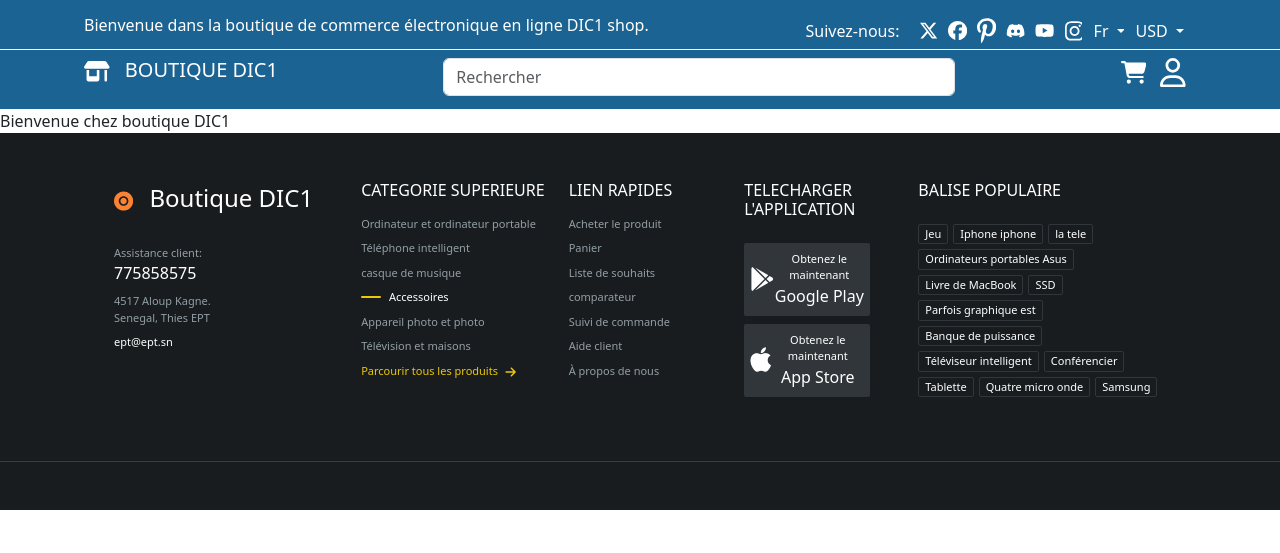
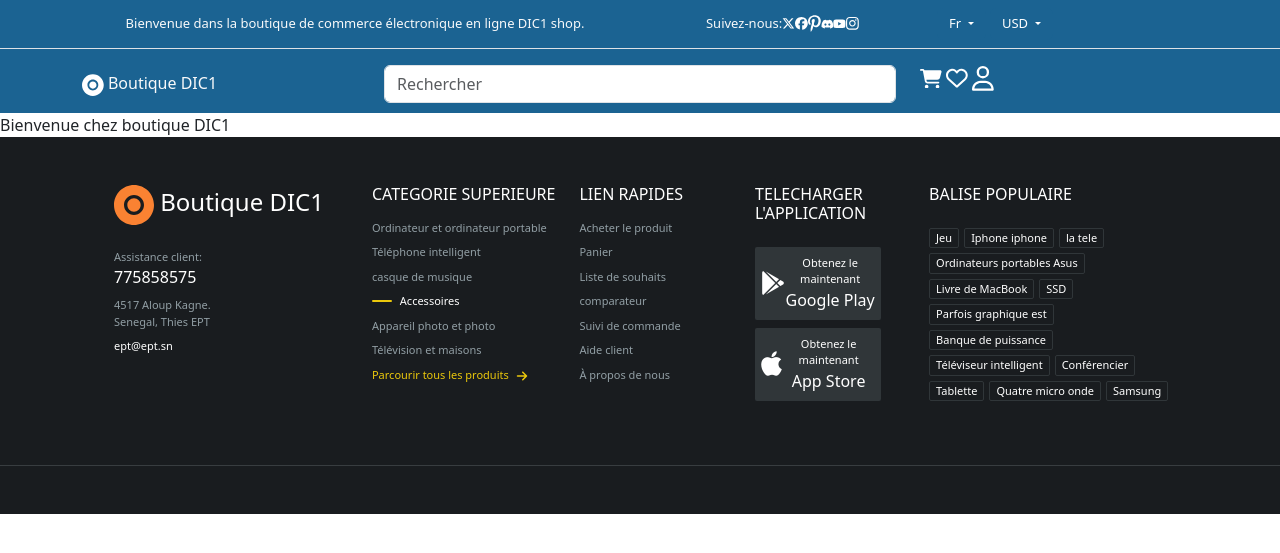
Before and after one commit to Moubarack-diop/boutiquedic1, a Django app: page / in a window 1280 px wide. Shown: the top 553 px of the page. Run offline with Django 4.2, Linux system fonts and the light colour scheme; some libraries are stand-ins or nearby versions.

Commit message:
nouvelle version du header

```diff
--- a/static/css/style.css
+++ b/static/css/style.css
@@ -2,92 +2,55 @@
     --blackColor: rgb(25, 28, 31);
     --greyColor: rgb(146, 159, 165);
     --yellowColor: rgb(235, 200, 12);
+    --blueColor:#1b6392
 }
 .small-input {
     width: 40vw !important; /* Largeur de l'input */
 }
 
-svg {
-    width: 1.5vw !important;
-    fill: white !important; /* Changer la couleur de remplissage des SVG en blanc */
-    margin-right: 10px;
+.dic{
+    font-size: 13px;
 }
 
-
-.nav-content1 {
-    display: flex;
-    justify-content: space-between; /* Espacement égal entre les éléments */
-    color: white;
-    width: 90%; /* Largeur à 100% */
-    max-width: 100%; /* Largeur maximale */
-    padding: 0 20px; /* Ajouter un espacement horizontal */
+.rs {
+    width: 1vw !important;
+    fill: white !important; /* Changer la couleur de remplissage des SVG en blanc */
 }
-
-.nav-content2 {
-    display: flex;
-    justify-content: space-between; /* Espacement égal entre les éléments */
-    color: white;
-    width: 90%; /* Largeur à 100% */
-    max-width: 90%; /* Largeur maximale */
-    margin-top: 1vh;
-    padding: 0 20px; /* Ajouter un espacement horizontal */
-
-}
-.trait{
-    border-top: 1px solid white;
-    width: 100%;
+.panier{
+    width: 1.7vw !important;
+    fill: white !important; /* Changer la couleur de remplissage des SVG en blanc */
 }
 
 
 
 .div-nav {
-    display: flex;
-    flex-direction: column;
-    align-items: center; /* Alignement horizontal */
-    background-color: #1b6392;
-    padding-top: 1vw !important;
-    padding-bottom: 1vw !important;
-
-}
+    background-color: var(--blueColor);
 
 
-
-.div-svg{
-    display: flex !important;
-    align-items: center !important;
-    justify-content: space-around !important;
-    border-right: 1px solid white;
-
-}
-.div-svg span{
-    margin-right: 1.5vw !important;
-
-}
-.panier{
-    width: 2vw !important;
-}
-.langue{
-    margin-left: -170px !important;
-}
-
-/* Style du bouton du dropdown */
-.btn-secondary {
-    background-color: #1b6392 !important;
-    color: white !important;
-    border: none !important;
 }
 
 /* Style des liens du dropdown */
 .dropdown-item {
     color: #1b6392 !important;
+    font-size: 13px;
 }
 
 /* Changement de couleur au survol des liens */
 .dropdown-item:hover {
-    background-color: #1b6392 !important;
+    background-color: var(--blueColor) !important;
     color: white !important;
 }
+/* Style du bouton du dropdown */
+.btn-secondary {
+    background-color: var(--blueColor) !important;
+    color: white !important;
+    border: none !important;
 
+
+}
+.btn-small {
+    font-size: 13px !important; /* Taille de police personnalisée */
+}
 footer{
     background-color: var(--blackColor);
     color: var(--greyColor);
--- a/templates/header.html
+++ b/templates/header.html
@@ -1,24 +1,30 @@
 {%load static%}
 <div class='div-nav'>
-    <div class='nav-content1'>
-      <span>
+
+  <div class="container text-light justify-content-center pb-2 pt-2">
+    <div class="row ">
+      <div class="col ml-4">
+        <div class="row">
+          <div class="dic col-md-6 d-flex justify-content-center align-items-center ">
+            <!-- Contenu du premier div -->
             Bienvenue dans la boutique de commerce électronique en ligne DIC1 shop.
-      </span>
-      <div class='div-svg'>
-         <span>
+          </div>
+          <div class="col-md-3 d-flex justify-content-center align-items-center ">
+            <!-- Contenu du deuxième div -->
+            <span class= ' dic mr-4 text-nowrap'>
               Suivez-nous:
               </span>
-        <svg xmlns="http://www.w3.org/2000/svg" viewBox="0 0 512 512"><!--!Font Awesome Free 6.5.2 by @fontawesome - https://fontawesome.com License - https://fontawesome.com/license/free Copyright 2024 Fonticons, Inc.--><path d="M389.2 48h70.6L305.6 224.2 487 464H345L233.7 318.6 106.5 464H35.8L200.7 275.5 26.8 48H172.4L272.9 180.9 389.2 48zM364.4 421.8h39.1L151.1 88h-42L364.4 421.8z"/></svg>
-         <svg xmlns="http://www.w3.org/2000/svg" viewBox="0 0 512 512"><!--!Font Awesome Free 6.5.2 by @fontawesome - https://fontawesome.com License - https://fontawesome.com/license/free Copyright 2024 Fonticons, Inc.--><path d="M512 256C512 114.6 397.4 0 256 0S0 114.6 0 256C0 376 82.7 476.8 194.2 504.5V334.2H141.4V256h52.8V222.3c0-87.1 39.4-127.5 125-127.5c16.2 0 44.2 3.2 55.7 6.4V172c-6-.6-16.5-1-29.6-1c-42 0-58.2 15.9-58.2 57.2V256h83.6l-14.4 78.2H287V510.1C413.8 494.8 512 386.9 512 256h0z"/></svg>
-         <svg xmlns="http://www.w3.org/2000/svg" viewBox="0 0 384 512"><!--!Font Awesome Free 6.5.2 by @fontawesome - https://fontawesome.com License - https://fontawesome.com/license/free Copyright 2024 Fonticons, Inc.--><path d="M204 6.5C101.4 6.5 0 74.9 0 185.6 0 256 39.6 296 63.6 296c9.9 0 15.6-27.6 15.6-35.4 0-9.3-23.7-29.1-23.7-67.8 0-80.4 61.2-137.4 140.4-137.4 68.1 0 118.5 38.7 118.5 109.8 0 53.1-21.3 152.7-90.3 152.7-24.9 0-46.2-18-46.2-43.8 0-37.8 26.4-74.4 26.4-113.4 0-66.2-93.9-54.2-93.9 25.8 0 16.8 2.1 35.4 9.6 50.7-13.8 59.4-42 147.9-42 209.1 0 18.9 2.7 37.5 4.5 56.4 3.4 3.8 1.7 3.4 6.9 1.5 50.4-69 48.6-82.5 71.4-172.8 12.3 23.4 44.1 36 69.3 36 106.2 0 153.9-103.5 153.9-196.8C384 71.3 298.2 6.5 204 6.5z"/></svg>
-         <svg xmlns="http://www.w3.org/2000/svg" viewBox="0 0 640 512"><!--!Font Awesome Free 6.5.2 by @fontawesome - https://fontawesome.com License - https://fontawesome.com/license/free Copyright 2024 Fonticons, Inc.--><path d="M524.5 69.8a1.5 1.5 0 0 0 -.8-.7A485.1 485.1 0 0 0 404.1 32a1.8 1.8 0 0 0 -1.9 .9 337.5 337.5 0 0 0 -14.9 30.6 447.8 447.8 0 0 0 -134.4 0 309.5 309.5 0 0 0 -15.1-30.6 1.9 1.9 0 0 0 -1.9-.9A483.7 483.7 0 0 0 116.1 69.1a1.7 1.7 0 0 0 -.8 .7C39.1 183.7 18.2 294.7 28.4 404.4a2 2 0 0 0 .8 1.4A487.7 487.7 0 0 0 176 479.9a1.9 1.9 0 0 0 2.1-.7A348.2 348.2 0 0 0 208.1 430.4a1.9 1.9 0 0 0 -1-2.6 321.2 321.2 0 0 1 -45.9-21.9 1.9 1.9 0 0 1 -.2-3.1c3.1-2.3 6.2-4.7 9.1-7.1a1.8 1.8 0 0 1 1.9-.3c96.2 43.9 200.4 43.9 295.5 0a1.8 1.8 0 0 1 1.9 .2c2.9 2.4 6 4.9 9.1 7.2a1.9 1.9 0 0 1 -.2 3.1 301.4 301.4 0 0 1 -45.9 21.8 1.9 1.9 0 0 0 -1 2.6 391.1 391.1 0 0 0 30 48.8 1.9 1.9 0 0 0 2.1 .7A486 486 0 0 0 610.7 405.7a1.9 1.9 0 0 0 .8-1.4C623.7 277.6 590.9 167.5 524.5 69.8zM222.5 337.6c-29 0-52.8-26.6-52.8-59.2S193.1 219.1 222.5 219.1c29.7 0 53.3 26.8 52.8 59.2C275.3 311 251.9 337.6 222.5 337.6zm195.4 0c-29 0-52.8-26.6-52.8-59.2S388.4 219.1 417.9 219.1c29.7 0 53.3 26.8 52.8 59.2C470.7 311 447.5 337.6 417.9 337.6z"/></svg>
-         <svg xmlns="http://www.w3.org/2000/svg" viewBox="0 0 576 512"><!--!Font Awesome Free 6.5.2 by @fontawesome - https://fontawesome.com License - https://fontawesome.com/license/free Copyright 2024 Fonticons, Inc.--><path d="M549.7 124.1c-6.3-23.7-24.8-42.3-48.3-48.6C458.8 64 288 64 288 64S117.2 64 74.6 75.5c-23.5 6.3-42 24.9-48.3 48.6-11.4 42.9-11.4 132.3-11.4 132.3s0 89.4 11.4 132.3c6.3 23.7 24.8 41.5 48.3 47.8C117.2 448 288 448 288 448s170.8 0 213.4-11.5c23.5-6.3 42-24.2 48.3-47.8 11.4-42.9 11.4-132.3 11.4-132.3s0-89.4-11.4-132.3zm-317.5 213.5V175.2l142.7 81.2-142.7 81.2z"/></svg>
-         <svg xmlns="http://www.w3.org/2000/svg" viewBox="0 0 448 512"><!--!Font Awesome Free 6.5.2 by @fontawesome - https://fontawesome.com License - https://fontawesome.com/license/free Copyright 2024 Fonticons, Inc.--><path d="M224.1 141c-63.6 0-114.9 51.3-114.9 114.9s51.3 114.9 114.9 114.9S339 319.5 339 255.9 287.7 141 224.1 141zm0 189.6c-41.1 0-74.7-33.5-74.7-74.7s33.5-74.7 74.7-74.7 74.7 33.5 74.7 74.7-33.6 74.7-74.7 74.7zm146.4-194.3c0 14.9-12 26.8-26.8 26.8-14.9 0-26.8-12-26.8-26.8s12-26.8 26.8-26.8 26.8 12 26.8 26.8zm76.1 27.2c-1.7-35.9-9.9-67.7-36.2-93.9-26.2-26.2-58-34.4-93.9-36.2-37-2.1-147.9-2.1-184.9 0-35.8 1.7-67.6 9.9-93.9 36.1s-34.4 58-36.2 93.9c-2.1 37-2.1 147.9 0 184.9 1.7 35.9 9.9 67.7 36.2 93.9s58 34.4 93.9 36.2c37 2.1 147.9 2.1 184.9 0 35.9-1.7 67.7-9.9 93.9-36.2 26.2-26.2 34.4-58 36.2-93.9 2.1-37 2.1-147.8 0-184.8zM398.8 388c-7.8 19.6-22.9 34.7-42.6 42.6-29.5 11.7-99.5 9-132.1 9s-102.7 2.6-132.1-9c-19.6-7.8-34.7-22.9-42.6-42.6-11.7-29.5-9-99.5-9-132.1s-2.6-102.7 9-132.1c7.8-19.6 22.9-34.7 42.6-42.6 29.5-11.7 99.5-9 132.1-9s102.7-2.6 132.1 9c19.6 7.8 34.7 22.9 42.6 42.6 11.7 29.5 9 99.5 9 132.1s2.7 102.7-9 132.1z"/></svg>
+              <svg class= 'mr-2 rs' xmlns="http://www.w3.org/2000/svg" viewBox="0 0 512 512"><!--!Font Awesome Free 6.5.2 by @fontawesome - https://fontawesome.com License - https://fontawesome.com/license/free Copyright 2024 Fonticons, Inc.--><path d="M389.2 48h70.6L305.6 224.2 487 464H345L233.7 318.6 106.5 464H35.8L200.7 275.5 26.8 48H172.4L272.9 180.9 389.2 48zM364.4 421.8h39.1L151.1 88h-42L364.4 421.8z"/></svg>
+              <svg class= 'mr-2 rs ' xmlns="http://www.w3.org/2000/svg" viewBox="0 0 512 512"><!--!Font Awesome Free 6.5.2 by @fontawesome - https://fontawesome.com License - https://fontawesome.com/license/free Copyright 2024 Fonticons, Inc.--><path d="M512 256C512 114.6 397.4 0 256 0S0 114.6 0 256C0 376 82.7 476.8 194.2 504.5V334.2H141.4V256h52.8V222.3c0-87.1 39.4-127.5 125-127.5c16.2 0 44.2 3.2 55.7 6.4V172c-6-.6-16.5-1-29.6-1c-42 0-58.2 15.9-58.2 57.2V256h83.6l-14.4 78.2H287V510.1C413.8 494.8 512 386.9 512 256h0z"/></svg>
+              <svg class= 'mr-2 rs' xmlns="http://www.w3.org/2000/svg" viewBox="0 0 384 512"><!--!Font Awesome Free 6.5.2 by @fontawesome - https://fontawesome.com License - https://fontawesome.com/license/free Copyright 2024 Fonticons, Inc.--><path d="M204 6.5C101.4 6.5 0 74.9 0 185.6 0 256 39.6 296 63.6 296c9.9 0 15.6-27.6 15.6-35.4 0-9.3-23.7-29.1-23.7-67.8 0-80.4 61.2-137.4 140.4-137.4 68.1 0 118.5 38.7 118.5 109.8 0 53.1-21.3 152.7-90.3 152.7-24.9 0-46.2-18-46.2-43.8 0-37.8 26.4-74.4 26.4-113.4 0-66.2-93.9-54.2-93.9 25.8 0 16.8 2.1 35.4 9.6 50.7-13.8 59.4-42 147.9-42 209.1 0 18.9 2.7 37.5 4.5 56.4 3.4 3.8 1.7 3.4 6.9 1.5 50.4-69 48.6-82.5 71.4-172.8 12.3 23.4 44.1 36 69.3 36 106.2 0 153.9-103.5 153.9-196.8C384 71.3 298.2 6.5 204 6.5z"/></svg>
+              <svg class= 'mr-2 rs' xmlns="http://www.w3.org/2000/svg" viewBox="0 0 640 512"><!--!Font Awesome Free 6.5.2 by @fontawesome - https://fontawesome.com License - https://fontawesome.com/license/free Copyright 2024 Fonticons, Inc.--><path d="M524.5 69.8a1.5 1.5 0 0 0 -.8-.7A485.1 485.1 0 0 0 404.1 32a1.8 1.8 0 0 0 -1.9 .9 337.5 337.5 0 0 0 -14.9 30.6 447.8 447.8 0 0 0 -134.4 0 309.5 309.5 0 0 0 -15.1-30.6 1.9 1.9 0 0 0 -1.9-.9A483.7 483.7 0 0 0 116.1 69.1a1.7 1.7 0 0 0 -.8 .7C39.1 183.7 18.2 294.7 28.4 404.4a2 2 0 0 0 .8 1.4A487.7 487.7 0 0 0 176 479.9a1.9 1.9 0 0 0 2.1-.7A348.2 348.2 0 0 0 208.1 430.4a1.9 1.9 0 0 0 -1-2.6 321.2 321.2 0 0 1 -45.9-21.9 1.9 1.9 0 0 1 -.2-3.1c3.1-2.3 6.2-4.7 9.1-7.1a1.8 1.8 0 0 1 1.9-.3c96.2 43.9 200.4 43.9 295.5 0a1.8 1.8 0 0 1 1.9 .2c2.9 2.4 6 4.9 9.1 7.2a1.9 1.9 0 0 1 -.2 3.1 301.4 301.4 0 0 1 -45.9 21.8 1.9 1.9 0 0 0 -1 2.6 391.1 391.1 0 0 0 30 48.8 1.9 1.9 0 0 0 2.1 .7A486 486 0 0 0 610.7 405.7a1.9 1.9 0 0 0 .8-1.4C623.7 277.6 590.9 167.5 524.5 69.8zM222.5 337.6c-29 0-52.8-26.6-52.8-59.2S193.1 219.1 222.5 219.1c29.7 0 53.3 26.8 52.8 59.2C275.3 311 251.9 337.6 222.5 337.6zm195.4 0c-29 0-52.8-26.6-52.8-59.2S388.4 219.1 417.9 219.1c29.7 0 53.3 26.8 52.8 59.2C470.7 311 447.5 337.6 417.9 337.6z"/></svg>
+              <svg class= 'mr-2 rs' xmlns="http://www.w3.org/2000/svg" viewBox="0 0 576 512"><!--!Font Awesome Free 6.5.2 by @fontawesome - https://fontawesome.com License - https://fontawesome.com/license/free Copyright 2024 Fonticons, Inc.--><path d="M549.7 124.1c-6.3-23.7-24.8-42.3-48.3-48.6C458.8 64 288 64 288 64S117.2 64 74.6 75.5c-23.5 6.3-42 24.9-48.3 48.6-11.4 42.9-11.4 132.3-11.4 132.3s0 89.4 11.4 132.3c6.3 23.7 24.8 41.5 48.3 47.8C117.2 448 288 448 288 448s170.8 0 213.4-11.5c23.5-6.3 42-24.2 48.3-47.8 11.4-42.9 11.4-132.3 11.4-132.3s0-89.4-11.4-132.3zm-317.5 213.5V175.2l142.7 81.2-142.7 81.2z"/></svg>
+              <svg class= 'mr-2 rs' xmlns="http://www.w3.org/2000/svg" viewBox="0 0 448 512"><!--!Font Awesome Free 6.5.2 by @fontawesome - https://fontawesome.com License - https://fontawesome.com/license/free Copyright 2024 Fonticons, Inc.--><path d="M224.1 141c-63.6 0-114.9 51.3-114.9 114.9s51.3 114.9 114.9 114.9S339 319.5 339 255.9 287.7 141 224.1 141zm0 189.6c-41.1 0-74.7-33.5-74.7-74.7s33.5-74.7 74.7-74.7 74.7 33.5 74.7 74.7-33.6 74.7-74.7 74.7zm146.4-194.3c0 14.9-12 26.8-26.8 26.8-14.9 0-26.8-12-26.8-26.8s12-26.8 26.8-26.8 26.8 12 26.8 26.8zm76.1 27.2c-1.7-35.9-9.9-67.7-36.2-93.9-26.2-26.2-58-34.4-93.9-36.2-37-2.1-147.9-2.1-184.9 0-35.8 1.7-67.6 9.9-93.9 36.1s-34.4 58-36.2 93.9c-2.1 37-2.1 147.9 0 184.9 1.7 35.9 9.9 67.7 36.2 93.9s58 34.4 93.9 36.2c37 2.1 147.9 2.1 184.9 0 35.9-1.7 67.7-9.9 93.9-36.2 26.2-26.2 34.4-58 36.2-93.9 2.1-37 2.1-147.8 0-184.8zM398.8 388c-7.8 19.6-22.9 34.7-42.6 42.6-29.5 11.7-99.5 9-132.1 9s-102.7 2.6-132.1-9c-19.6-7.8-34.7-22.9-42.6-42.6-11.7-29.5-9-99.5-9-132.1s-2.6-102.7 9-132.1c7.8-19.6 22.9-34.7 42.6-42.6 29.5-11.7 99.5-9 132.1-9s102.7-2.6 132.1 9c19.6 7.8 34.7 22.9 42.6 42.6 11.7 29.5 9 99.5 9 132.1s2.7 102.7-9 132.1z"/></svg>
 
           </div>
-
-      <div class="dropdown langue">
-        <button class="btn btn-secondary dropdown-toggle" type="button" data-bs-toggle="dropdown" aria-expanded="false">
+          <div class="col-md-3 border-left">
+            <!-- Contenu du deuxième div -->
+            <button class="btn btn-small btn-secondary dropdown-toggle" type="button" data-bs-toggle="dropdown" aria-expanded="false">
               Fr
             </button>
             <ul class="dropdown-menu">
@@ -26,43 +32,48 @@
               <li><a class="dropdown-item" href="#">It</a></li>
               <li><a class="dropdown-item" href="#">Sp</a></li>
             </ul>
-      </div>
-      <div class="dropdown langue">
-        <button class="btn btn-secondary dropdown-toggle" type="button" data-bs-toggle="dropdown" aria-expanded="false">
+            <button class="btn btn-small btn-secondary dropdown-toggle" type="button" data-bs-toggle="dropdown" aria-expanded="false">
               USD
             </button>
             <ul class="dropdown-menu">
-          <li><a class="dropdown-item" href="#">En</a></li>
-          <li><a class="dropdown-item" href="#">It</a></li>
-          <li><a class="dropdown-item" href="#">Sp</a></li>
+              <li><a class="dropdown-item" href="#">EURO</a></li>
+              <li><a class="dropdown-item" href="#">YEN</a></li>
+              <li><a class="dropdown-item" href="#">CFA</a></li>
             </ul>
           </div>
+        </div>
+      </div>
+    </div>
+  </div>
 
+  <div class='border-top pb-3'>
+  </div>
 
+  <div class="container text-light ">
+    <div class="row justify-content-center">
+      <div class="col ml-4">
+        <div class="row">
+          <div class="col">
+            <!-- Contenu du premier div -->
+            <h6 class='ml-5'> <svg class='panier' width="40" height="40" viewBox="0 0 48 48" fill="none" xmlns="http://www.w3.org/2000/svg"><path fill-rule="evenodd" clip-rule="evenodd" d="M48 24C48 37.2548 37.2548 48 24 48C10.7452 48 0 37.2548 0 24C0 10.7452 10.7452 0 24 0C37.2548 0 48 10.7452 48 24ZM36 24C36 30.6274 30.6274 36 24 36C17.3726 36 12 30.6274 12 24C12 17.3726 17.3726 12 24 12C30.6274 12 36 17.3726 36 24ZM24 32C28.4183 32 32 28.4183 32 24C32 19.5817 28.4183 16 24 16C19.5817 16 16 19.5817 16 24C16 28.4183 19.5817 32 24 32Z" fill="white"/></svg>
+              Boutique DIC1
+           </h6>
+          </div>
+          <div class="col">
+            <!-- Contenu du deuxième div -->
+            <input class="form-control mr-sm-2 small-input" type="search" placeholder="Rechercher" aria-label="Search">
+          </div>
+          <div class="col">
+            <!-- Contenu du deuxième div -->
+
+        <svg class='panier mr-4' xmlns="http://www.w3.org/2000/svg" viewBox="0 0 576 512"><!--!Font Awesome Free 6.5.2 by @fontawesome - https://fontawesome.com License - https://fontawesome.com/license/free Copyright 2024 Fonticons, Inc.--><path d="M0 24C0 10.7 10.7 0 24 0H69.5c22 0 41.5 12.8 50.6 32h411c26.3 0 45.5 25 38.6 50.4l-41 152.3c-8.5 31.4-37 53.3-69.5 53.3H170.7l5.4 28.5c2.2 11.3 12.1 19.5 23.6 19.5H488c13.3 0 24 10.7 24 24s-10.7 24-24 24H199.7c-34.6 0-64.3-24.6-70.7-58.5L77.4 54.5c-.7-3.8-4-6.5-7.9-6.5H24C10.7 48 0 37.3 0 24zM128 464a48 48 0 1 1 96 0 48 48 0 1 1 -96 0zm336-48a48 48 0 1 1 0 96 48 48 0 1 1 0-96z"/></svg>
+        <svg class='panier mr-4' xmlns="http://www.w3.org/2000/svg" viewBox="0 0 512 512"><!--!Font Awesome Free 6.5.2 by @fontawesome - https://fontawesome.com License - https://fontawesome.com/license/free Copyright 2024 Fonticons, Inc.--><path d="M225.8 468.2l-2.5-2.3L48.1 303.2C17.4 274.7 0 234.7 0 192.8v-3.3c0-70.4 50-130.8 119.2-144C158.6 37.9 198.9 47 231 69.6c9 6.4 17.4 13.8 25 22.3c4.2-4.8 8.7-9.2 13.5-13.3c3.7-3.2 7.5-6.2 11.5-9c0 0 0 0 0 0C313.1 47 353.4 37.9 392.8 45.4C462 58.6 512 119.1 512 189.5v3.3c0 41.9-17.4 81.9-48.1 110.4L288.7 465.9l-2.5 2.3c-8.2 7.6-19 11.9-30.2 11.9s-22-4.2-30.2-11.9zM239.1 145c-.4-.3-.7-.7-1-1.1l-17.8-20c0 0-.1-.1-.1-.1c0 0 0 0 0 0c-23.1-25.9-58-37.7-92-31.2C81.6 101.5 48 142.1 48 189.5v3.3c0 28.5 11.9 55.8 32.8 75.2L256 430.7 431.2 268c20.9-19.4 32.8-46.7 32.8-75.2v-3.3c0-47.3-33.6-88-80.1-96.9c-34-6.5-69 5.4-92 31.2c0 0 0 0-.1 .1s0 0-.1 .1l-17.8 20c-.3 .4-.7 .7-1 1.1c-4.5 4.5-10.6 7-16.9 7s-12.4-2.5-16.9-7z"/></svg>
+        <svg  class='panier' xmlns="http://www.w3.org/2000/svg" viewBox="0 0 448 512"><!--!Font Awesome Free 6.5.2 by @fontawesome - https://fontawesome.com License - https://fontawesome.com/license/free Copyright 2024 Fonticons, Inc.--><path d="M304 128a80 80 0 1 0 -160 0 80 80 0 1 0 160 0zM96 128a128 128 0 1 1 256 0A128 128 0 1 1 96 128zM49.3 464H398.7c-8.9-63.3-63.3-112-129-112H178.3c-65.7 0-120.1 48.7-129 112zM0 482.3C0 383.8 79.8 304 178.3 304h91.4C368.2 304 448 383.8 448 482.3c0 16.4-13.3 29.7-29.7 29.7H29.7C13.3 512 0 498.7 0 482.3z"/></svg>
 
           </div>
-    <div class='trait'>
-
         </div>
-
-
-    <div class='nav-content2'>
-      <div>
-        <h5> <svg class='panier' xmlns="http://www.w3.org/2000/svg" viewBox="0 0 640 512"><!--!Font Awesome Free 6.5.2 by @fontawesome - https://fontawesome.com License - https://fontawesome.com/license/free Copyright 2024 Fonticons, Inc.--><path d="M36.8 192H603.2c20.3 0 36.8-16.5 36.8-36.8c0-7.3-2.2-14.4-6.2-20.4L558.2 21.4C549.3 8 534.4 0 518.3 0H121.7c-16 0-31 8-39.9 21.4L6.2 134.7c-4 6.1-6.2 13.2-6.2 20.4C0 175.5 16.5 192 36.8 192zM64 224V384v80c0 26.5 21.5 48 48 48H336c26.5 0 48-21.5 48-48V384 224H320V384H128V224H64zm448 0V480c0 17.7 14.3 32 32 32s32-14.3 32-32V224H512z"/></svg>
-           BOUTIQUE DIC1
-        </h5>
       </div>
-
-      <div>
-        <input class="form-control mr-sm-2 small-input" type="search" placeholder="Rechercher" aria-label="Search">
-
     </div>
-
-      <div >
-
-        <svg class='panier' xmlns="http://www.w3.org/2000/svg" viewBox="0 0 576 512"><!--!Font Awesome Free 6.5.2 by @fontawesome - https://fontawesome.com License - https://fontawesome.com/license/free Copyright 2024 Fonticons, Inc.--><path d="M0 24C0 10.7 10.7 0 24 0H69.5c22 0 41.5 12.8 50.6 32h411c26.3 0 45.5 25 38.6 50.4l-41 152.3c-8.5 31.4-37 53.3-69.5 53.3H170.7l5.4 28.5c2.2 11.3 12.1 19.5 23.6 19.5H488c13.3 0 24 10.7 24 24s-10.7 24-24 24H199.7c-34.6 0-64.3-24.6-70.7-58.5L77.4 54.5c-.7-3.8-4-6.5-7.9-6.5H24C10.7 48 0 37.3 0 24zM128 464a48 48 0 1 1 96 0 48 48 0 1 1 -96 0zm336-48a48 48 0 1 1 0 96 48 48 0 1 1 0-96z"/></svg>
-        <svg  class='panier' xmlns="http://www.w3.org/2000/svg" viewBox="0 0 448 512"><!--!Font Awesome Free 6.5.2 by @fontawesome - https://fontawesome.com License - https://fontawesome.com/license/free Copyright 2024 Fonticons, Inc.--><path d="M304 128a80 80 0 1 0 -160 0 80 80 0 1 0 160 0zM96 128a128 128 0 1 1 256 0A128 128 0 1 1 96 128zM49.3 464H398.7c-8.9-63.3-63.3-112-129-112H178.3c-65.7 0-120.1 48.7-129 112zM0 482.3C0 383.8 79.8 304 178.3 304h91.4C368.2 304 448 383.8 448 482.3c0 16.4-13.3 29.7-29.7 29.7H29.7C13.3 512 0 498.7 0 482.3z"/></svg>
   </div>
 
 </div>
-</div>
```
Lines whose indentation alone changed are shown as unchanged.
